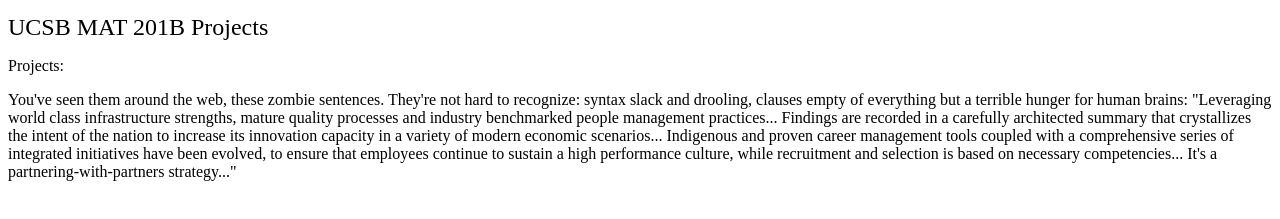
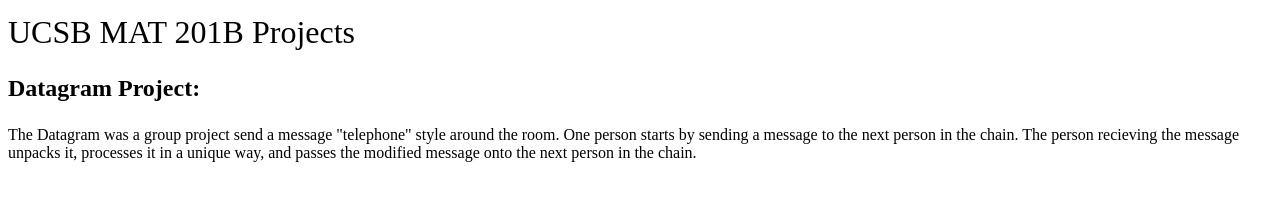
Before and after one commit to gateswinkler/gateswinkler.github.com, a plain HTML site: page datagram.html in a window 1280 px wide. Shown: the part 65-284 px from the top of the page. Drawn offline with Linux system fonts and the light colour scheme.

Commit message:
first commit

```diff
--- a/datagram.html
+++ b/datagram.html
@@ -5,19 +5,11 @@
 </head>
 
 <body>
-<font size = 25><strong>Gates Winkler</strong></font></p>
-<font size = 5>UCSB MAT 201B Projects</font></p>
-<p>Projects:</p>
-<p>You've seen them around the web, these zombie sentences. They're not hard to recognize: syntax slack and drooling, clauses empty of everything but a terrible hunger for human brains:
-
-
-"Leveraging world class infrastructure strengths, mature quality processes and industry benchmarked people management practices...
-
-Findings are recorded in a carefully architected summary that crystallizes the intent of the nation to increase its innovation capacity in a variety of modern economic scenarios...
-
-Indigenous and proven career management tools coupled with a comprehensive series of integrated initiatives have been evolved, to ensure that employees continue to sustain a high performance culture, while recruitment and selection is based on necessary competencies...
-
-It's a partnering-with-partners strategy..."</p>
+<font size = 7><strong>Gates Winkler</strong></font></p>
+<font size = 6>UCSB MAT 201B Projects</font></p>
+<font size = 5><p><strong>Datagram Project:</strong></p></font>
+<p>The Datagram was a group project send a message "telephone" style around the room.  One person starts by sending a message to the next person in the chain.  The person recieving the message unpacks it, processes it in a unique way, and passes the modified message onto the next person in the chain.</p>
+<p></p>
 
 
 <p>&nbsp;</p>
```
